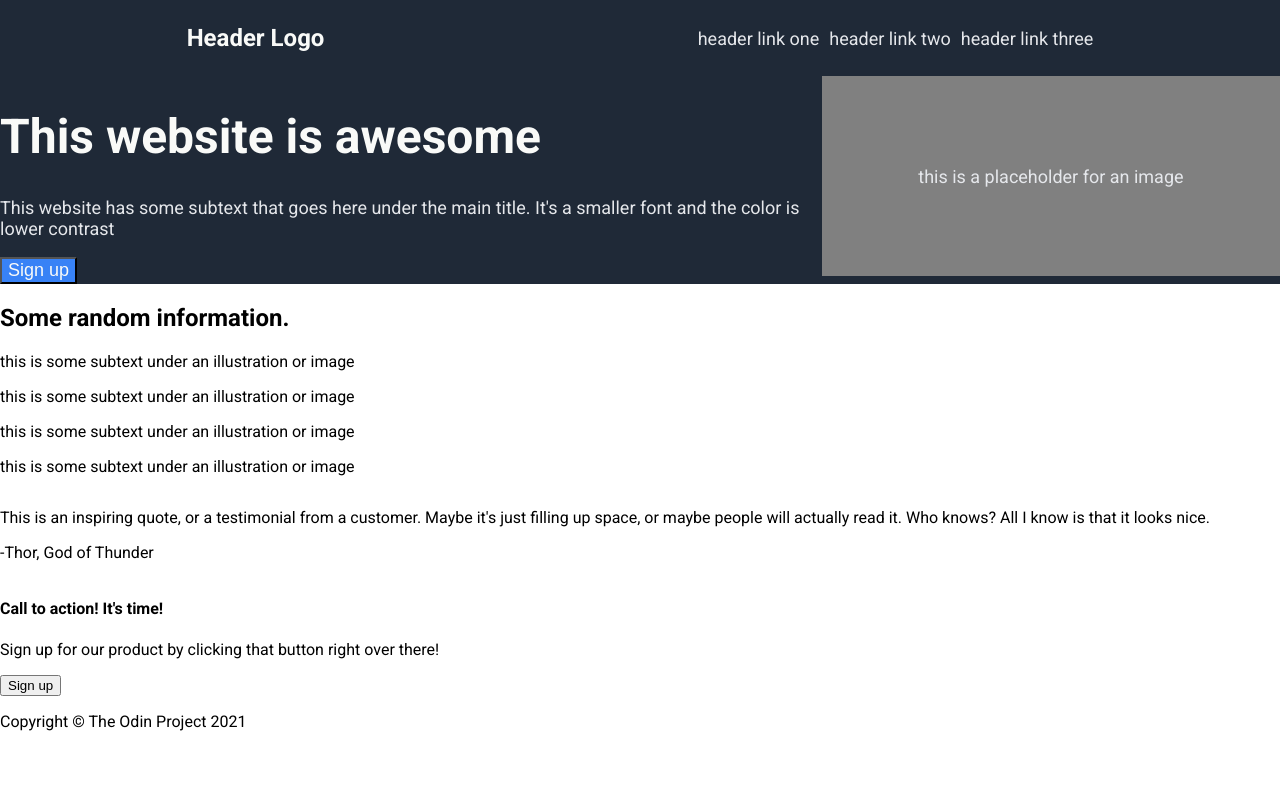
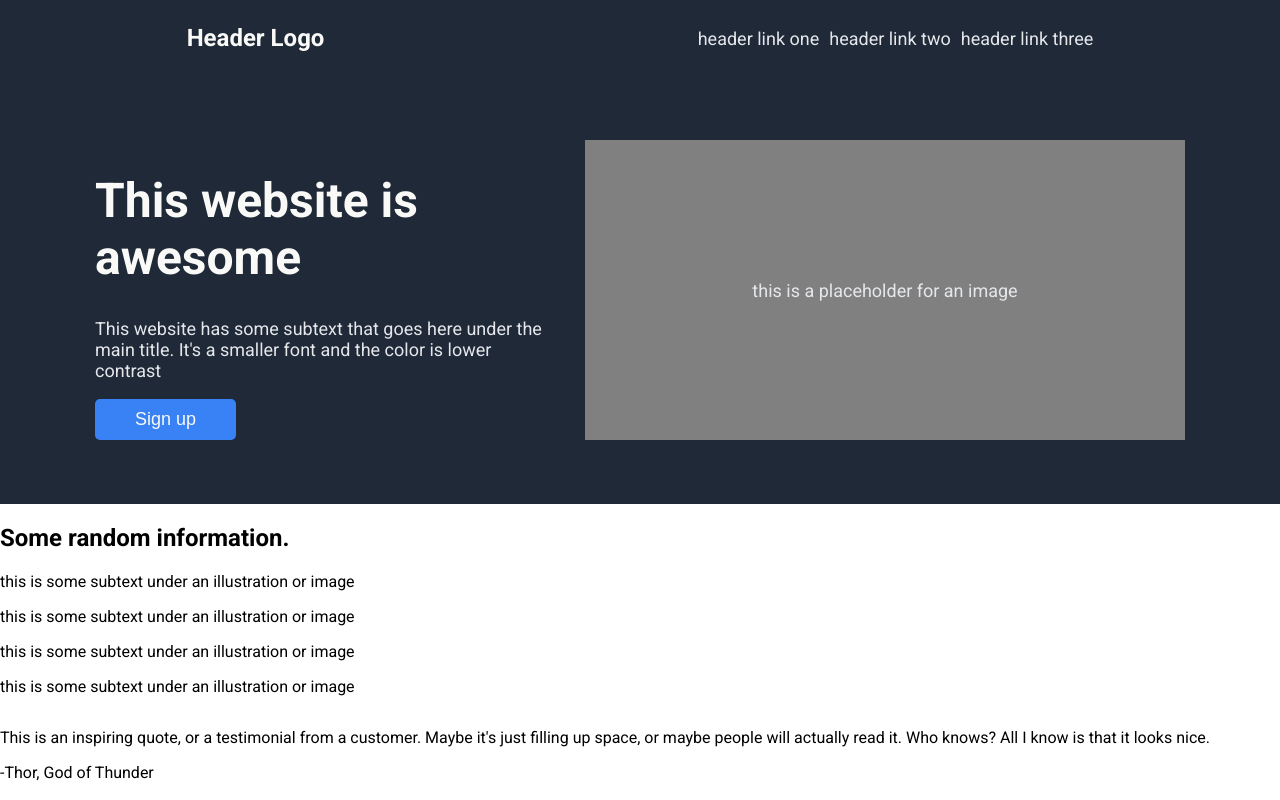
Before and after one commit to SanJammin/project-landing-page, a plain HTML site: page index.html in a window 1280 px wide. Shown: the top 800 px of the page. Drawn offline with Linux system fonts and the light colour scheme.

Commit message:
first draft of hero is complete

```diff
--- a/styles.css
+++ b/styles.css
@@ -44,6 +44,10 @@ ul, li {
 .section-one {
     display: flex;
     flex: row;
+    padding: 5%;
+    justify-content: center;
+    align-items: center;
+    gap: 40px;
 }
 
 h1 {
@@ -52,9 +56,15 @@ h1 {
     font-weight: bolder;
 }
 
+.title {
+    width: 450px;
+}
+
 .title p {
     color:#E5E7EB;
     font-size: 18px;
+    display: flex;
+    flex-wrap: wrap;
 }
 
 .title button {
@@ -64,6 +74,9 @@ h1 {
     background-color: #3882F6;
     color: #F9FAF8;
     font-size: 18px;
+    border: none;
+    border-radius: 5px;
+    padding: 10px 40px;
 }
 
 .placeholder {
@@ -73,6 +86,6 @@ h1 {
     background-color: grey;
     color: #E5E7EB;
     font-size: 18px;
-    width: 40%;
-    height: 200px;
+    width: 600px;
+    height: 300px;
 }
```
